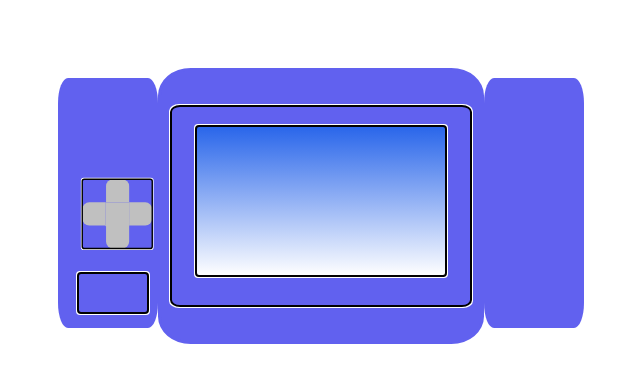
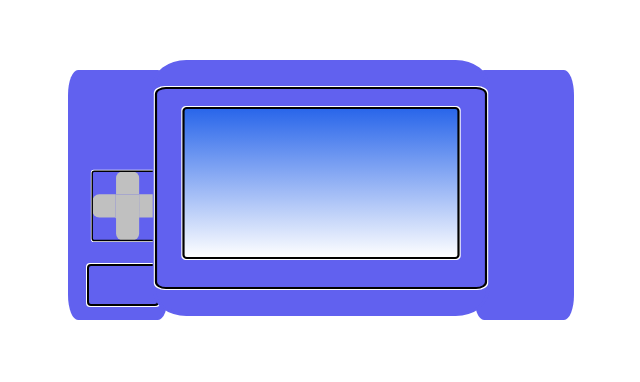
Before and after one commit to Mikiexe/videoconsola-css, a plain HTML site: page consola.html in a window 1280 px wide. Shown: the part 150-532 px from the top of the page, without its empty margins (319-959 px from the left). Drawn offline with Linux system fonts and the light colour scheme.

Commit message:
Scaled <momentaneo> to overlap the sides of the console

```diff
--- a/css/style.css
+++ b/css/style.css
@@ -1,16 +1,25 @@
+html {
+    height: 100%;
+}
+
 body {
-    display:flex;
+    display: flex;
+    height: 100%;
+    margin: 0;
 }
+
 
 .general {
     display: flex;
     /* outline: auto; */
     /* width: 800px;
     height: 300px; */
-
+    /* padding: 0 200px 0 200px; */
+    overflow: visible;
     margin-top: 200px;
     margin-left: auto;
     margin-right: auto;
+
 
 }
 
@@ -21,7 +30,8 @@ body {
     height: 250px;
     margin: 10px 0 10px 0;
     border: 3px solid rgb(97, 97, 239);
-    padding: 10px;
+    transform: scaleX(1.1);
+    overflow: visible;
     background-color: rgb(97, 97, 239);
 }
 
```
